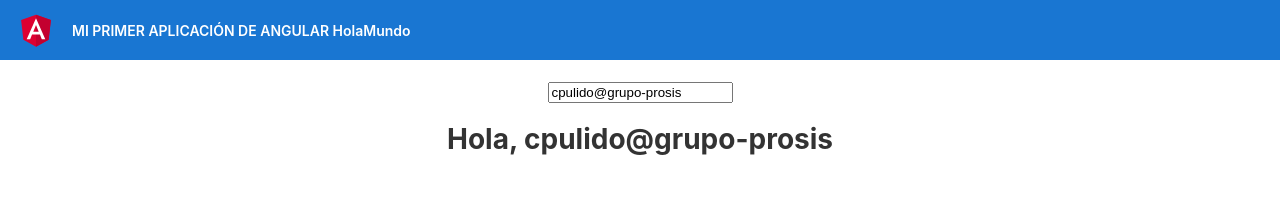
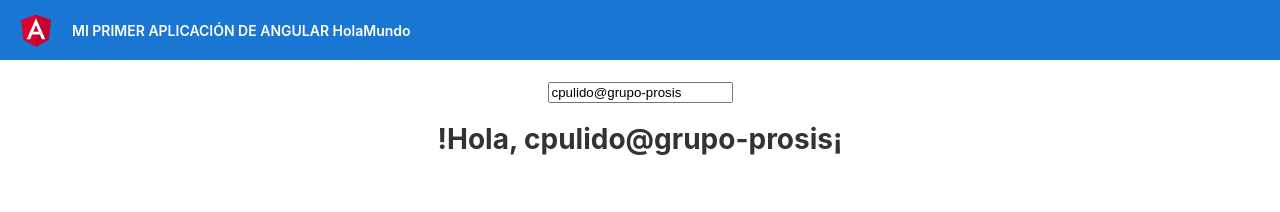
Before and after one commit to CarlosPulidoMejia/agular, an Angular app: page / in a window 1280 px wide. Shown: the top 212 px of the page. Built offline with nearby package versions, Linux system fonts and the light colour scheme.

Commit message:
nuevo componente

```diff
--- a/src/app/Components/saludo/saludo.component.html
+++ b/src/app/Components/saludo/saludo.component.html
@@ -1 +1 @@
-<h1>Hola, {{ nombre }}</h1>
+<h1>!Hola, {{ nombre }}¡</h1>
--- a/src/app/app.component.html
+++ b/src/app/app.component.html
@@ -307,6 +307,5 @@
   <!--<h1>Hola, {{ nombre }}</h1>-->
   <!--Input para trabajar con NgModel-->
   <input type="text" placeholder="Nombre del usuario" [(ngModel)]="usuario"/>
-
   <app-saludo [nombre]="usuario"></app-saludo>
 </div>
```
